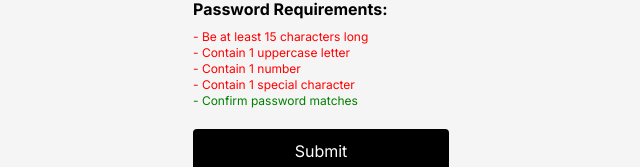
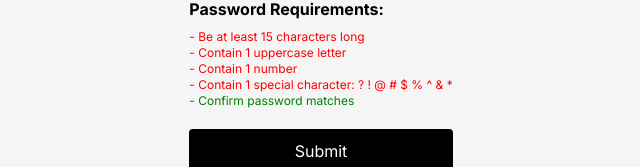
Before and after one commit to elizabeth-trotter/nextjsforms, a Next.js app: page / in a window 1280 px wide. Shown: the part 733-900 px from the top of the page, without its empty margins (319-959 px from the left). Built offline with nearby package versions, Linux system fonts and the light colour scheme.

Commit message:
add special chars to description for user

```diff
--- a/src/app/page.tsx
+++ b/src/app/page.tsx
@@ -74,7 +74,7 @@ export default function Home() {
           <li style={{ color: /.{15,}/.test(password) ? 'green' : 'red' }}>- Be at least 15 characters long</li>
           <li style={{ color: /[A-Z]/.test(password) ? 'green' : 'red' }}>- Contain 1 uppercase letter</li>
           <li style={{ color: /[0-9]/.test(password) ? 'green' : 'red' }}>- Contain 1 number</li>
-          <li style={{ color: /[?!@#$%^&*]/.test(password) ? 'green' : 'red' }}>- Contain 1 special character </li>
+          <li style={{ color: /[?!@#$%^&*]/.test(password) ? 'green' : 'red' }}>- Contain 1 special character: ? ! @ # $ % ^ & *</li>
           <li style={{ color: password === confirmPassword ? 'green' : 'red' }}>- Confirm password matches</li>
         </ol>
 
```
